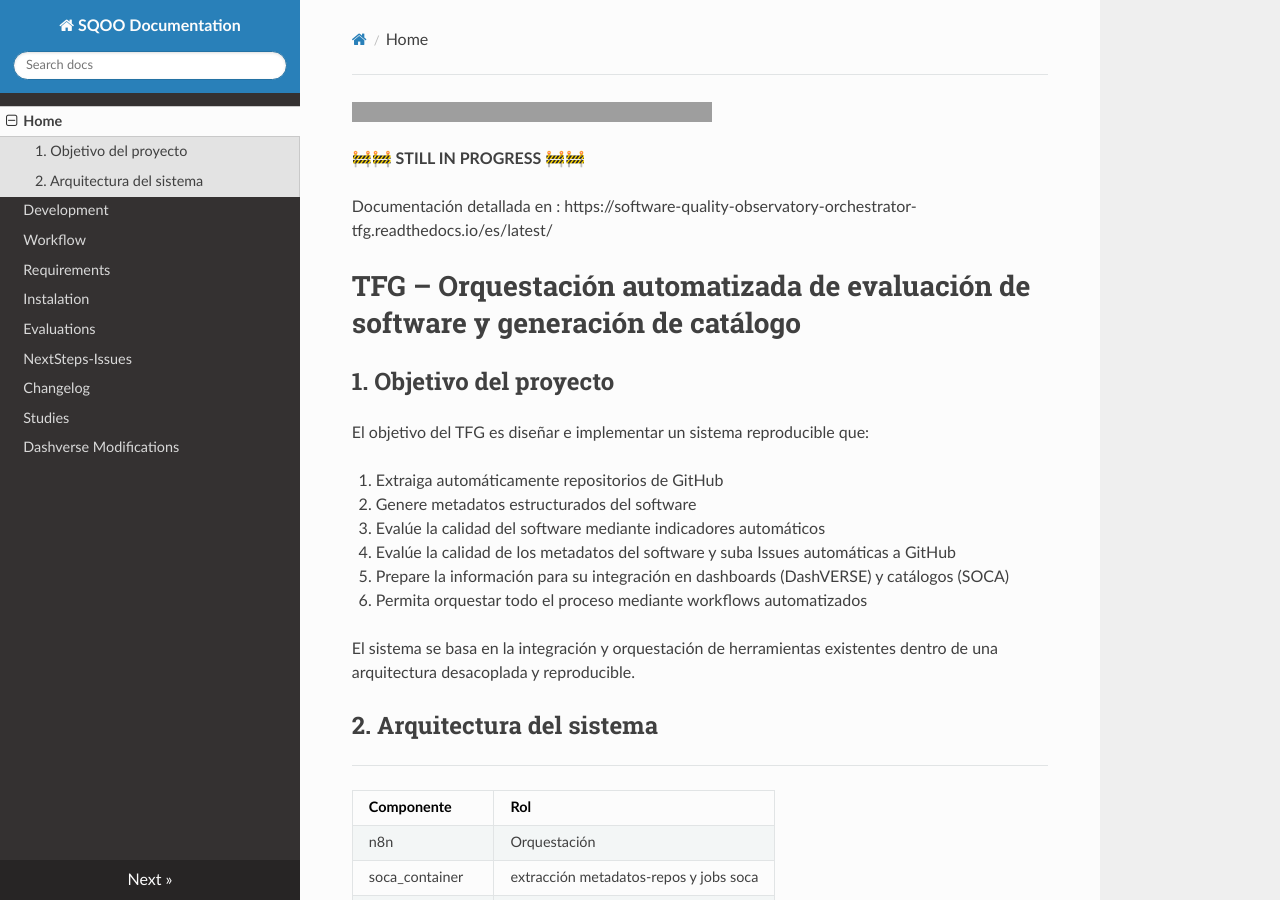
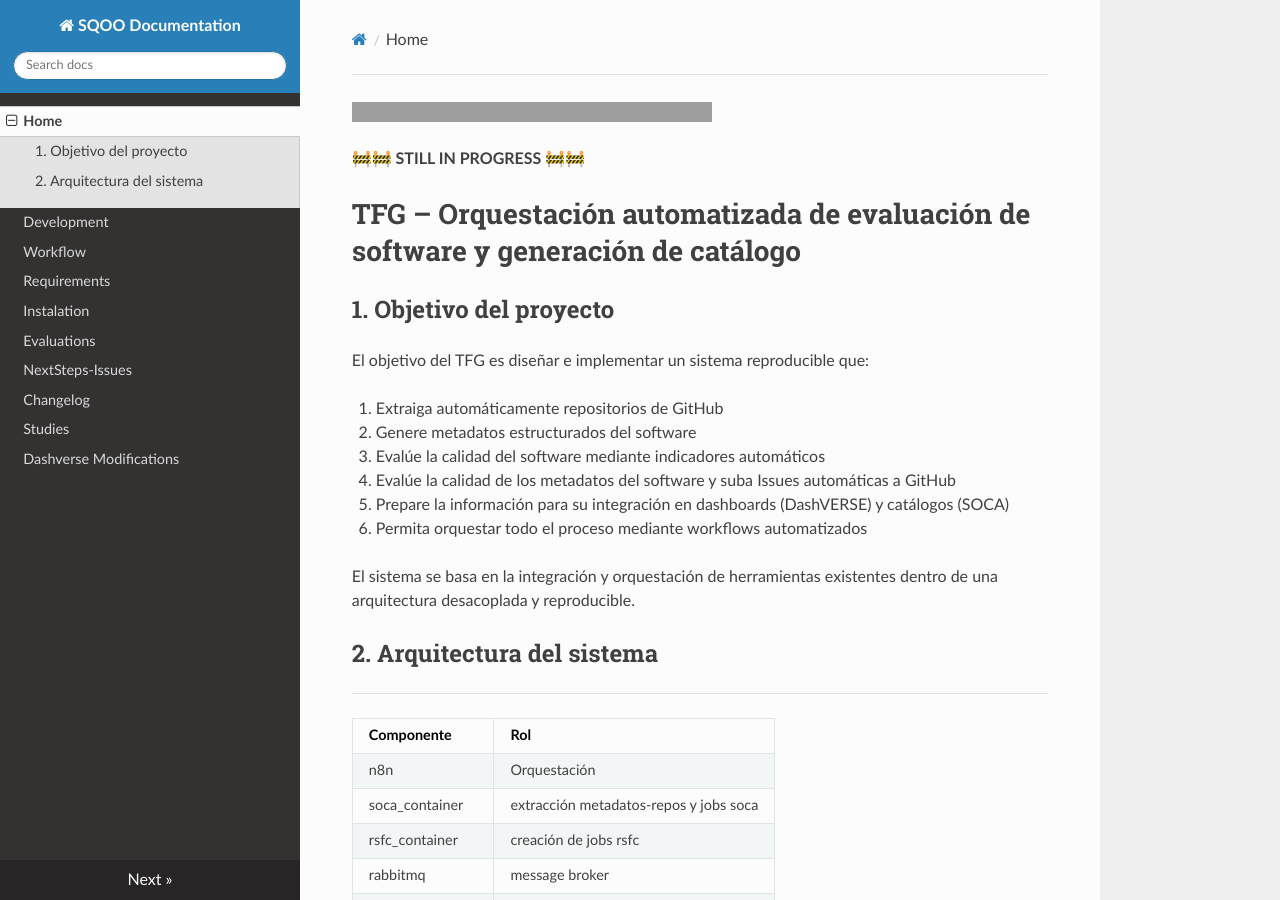
Before and after one commit to SergioZSZ/Software-Quality-Observatory-Orchestrator-TFG, an MkDocs documentation site: the page built from docs/index.md, in a window 1280 px wide and 900 px high. Built offline with MkDocs 1.6.1, drawn with Linux system fonts in a browser that asks for light colours; nearby versions of some CDN libraries; some of the changed lines change nothing that is shown; grey boxes are pictures that could not be loaded.

Commit message:
Update index.md

```diff
--- a/docs/index.md
+++ b/docs/index.md
@@ -1,12 +1,7 @@
 [![DOI](https://zenodo.org/badge/DOI/10.5281/zenodo.18879858.svg)](https://doi.org/10.5281/zenodo.18879858)[![Project Status: Active](https://www.repostatus.org/badges/latest/active.svg)](https://www.repostatus.org/#active)[![License](https://img.shields.io/badge/license-Apache%202.0-blue.svg)](https://www.apache.org/licenses/LICENSE-2.0)[![GitHub release](https://img.shields.io/github/v/release/SergioZSZ/Software-Quality-Observatory-Orchestrator-TFG?include_prereleases)](https://github.com/SergioZSZ/Software-Quality-Observatory-Orchestrator-TFG/releases)
 
 **🚧🚧 STILL IN PROGRESS 🚧🚧**
-
-Documentación detallada en : https://software-quality-observatory-orchestrator-tfg.readthedocs.io/es/latest/
-
 # TFG – Orquestación automatizada de evaluación de software y generación de catálogo
-
-
 
 ## 1. Objetivo del proyecto
 
@@ -39,12 +34,12 @@
 | sw-metadata-bot  | Generación de issues sobre metadatos   |
 
 
+
+
+---
+![Diagrama de flujo](images/flujo_SQOO.png)
 ---
 
-
-![Diagrama de flujo del sistema](docs/images/flujo_SQOO.png)
-
----
 
 Cada herramienta se ejecuta en su propio entorno aislado, garantizando:
 
```
